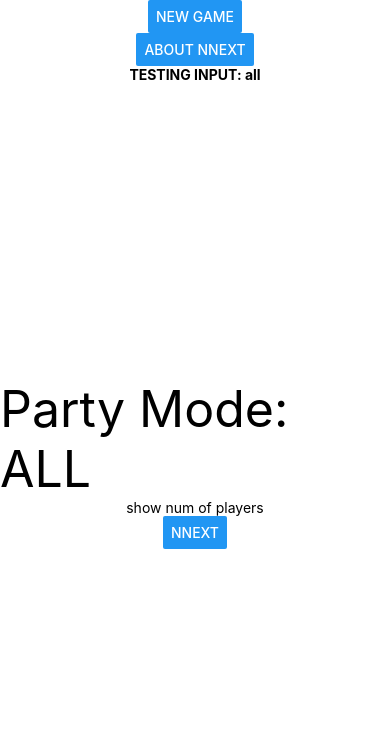
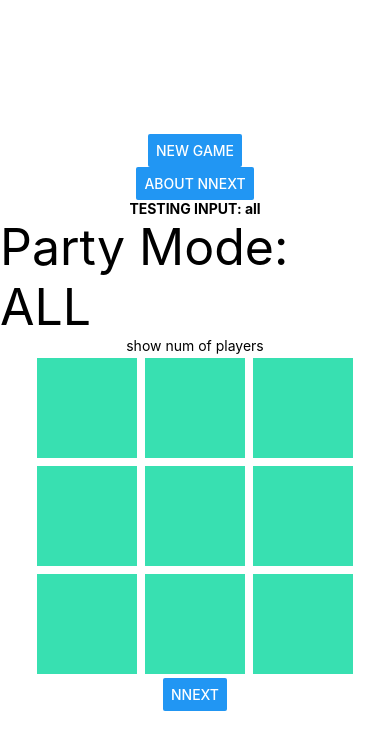
Before and after one commit to day-glow/nnext, a React Native app: screen / in a window 390 px wide. Shown: the top 750 px of the page. Built offline with nearby package versions, Linux system fonts and the light colour scheme.

Commit message:
color grid with 3 x 3 rows

```diff
--- a/client/src/components/GameAll.js
+++ b/client/src/components/GameAll.js
@@ -9,6 +9,26 @@ function GameAll({ show }) {
     <View style={styles.container}>
       <Text style={styles.outcomeType}>Party Mode: ALL</Text>
       <Text style={styles.numberOfPlayers}>show num of players</Text>
+
+      <View style={styles.row}>
+        <View style={styles.playerBox}/>
+        <View style={styles.playerBox}/>
+        <View style={styles.playerBox}/>
+      </View>
+
+      <View style={styles.row}>
+        <View style={styles.playerBox}/>
+        <View style={styles.playerBox}/>
+        <View style={styles.playerBox}/>
+      </View>
+
+      <View style={styles.row}>
+        <View style={styles.playerBox}/>
+        <View style={styles.playerBox}/>
+        <View style={styles.playerBox}/>
+      </View>
+
+
 
       <Button
         style={styles.nnextBtn}
@@ -25,13 +45,21 @@ function GameAll({ show }) {
 
 const styles = StyleSheet.create({
   container: {
-    flex: 1,
     backgroundColor: '#fff',
     alignItems: 'center',
     justifyContent: 'center',
   },
   outcomeType: {
     fontSize: 50,
+  },
+  row: {
+    flexDirection: 'row',
+  },
+  playerBox: {
+    width: 100,
+    height: 100,
+    margin: 4,
+    backgroundColor: '#38E0B1',
   },
   players: {
     fontSize: 40,
```
